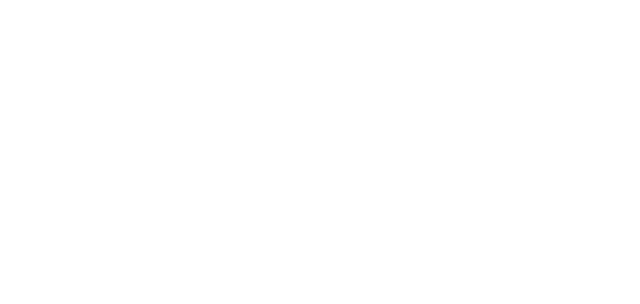
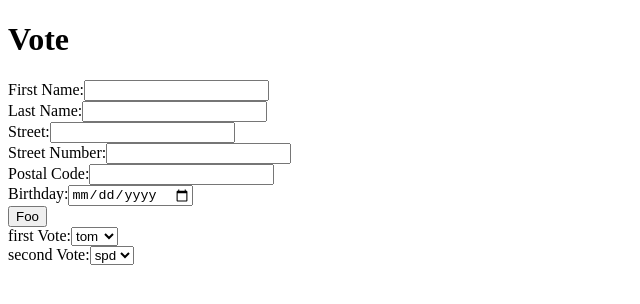
Before and after one commit to muhamedbaqir/Digital-Voting-System, a React (Create React App) app in the folder react-app/: page /vote in a window 1280 px wide. Before the commit this address had no page. Shown: the top 304 px of the page, without its empty margins (0-640 px from the left). Built offline with nearby package versions, Linux system fonts and the light colour scheme.

Commit message:
setup basic form

```diff
--- a/react-app/src/App.js
+++ b/react-app/src/App.js
@@ -2,14 +2,14 @@
 import "./App.css";
 
 import Home from "./components/Home";
-import AuthenticateVoter from "./components/AuthenticateVoter";
+import Vote from "./components/Vote";
 
 function App() {
   return (
     <Router>
       <Routes>
         <Route path="/" element={<Home />} />
-        <Route path="/AuthenticateVoter" element={<AuthenticateVoter />} />
+        <Route path="/vote" element={<Vote />} />
       </Routes>
     </Router>
   );
--- a/react-app/src/components/AuthenticateVoter.js
+++ /dev/null
@@ -1,7 +0,0 @@
-export default function AuthenticateVoter() {
-  return (
-    <>
-      <h1>Authenticate Voter</h1>
-    </>
-  );
-}
--- a/react-app/src/components/Home.js
+++ b/react-app/src/components/Home.js
@@ -15,7 +15,7 @@
   const CHART_COLOR = "#82ca9d";
 
   // need to query backend instead
-  const [electionIsRunning, setElectionIsRunning] = useState(false);
+  const [electionIsRunning, setElectionIsRunning] = useState(true);
 
   const electionResults = [
     {
@@ -44,7 +44,7 @@
         <div>
           <h1>the election is still running</h1>
           <li>
-            <Link to="/AuthenticateVoter">go vote</Link>
+            <Link to="/vote">go vote</Link>
           </li>
         </div>
       ) : (
--- /dev/null
+++ b/react-app/src/components/Vote.js
@@ -0,0 +1,72 @@
+import { useState } from "react";
+
+export default function Vote() {
+  // maybe break apart into two pages and transition using session storage
+  const [formData, setFormData] = useState({
+    firstName: "",
+    lastName: "",
+    street: "",
+    streetNumber: "",
+    city: "",
+    postalCode: "",
+    birthDate: null,
+  });
+
+  const candidates = ["tom", "alex", "bob"];
+  const parties = ["spd", "csu", "afd"];
+
+  const handleSubmit = () => {};
+
+  return (
+    <>
+      <h1>Vote</h1>
+      <form>
+        <div id="personalInfo">
+          <label for="firstName">First Name:</label>
+          <input type="text" id="firstName" />
+          <br />
+          <label for="lastName">Last Name:</label>
+          <input type="text" id="lastName" />
+          <br />
+
+          <label for="street"> Street:</label>
+          <input type="text" id="street" />
+          <br />
+
+          <label for="streetNumber">Street Number:</label>
+          <input type="number" id="streetNumber" />
+          <br />
+
+          <label for="postalCode">Postal Code:</label>
+          <input type="number" id="postalCode" />
+          <br />
+
+          <label for="birthday">Birthday:</label>
+          <input type="Date" id="birthday" />
+
+          <br />
+          <button type="submit" onSubmit={handleSubmit()}>
+            Foo
+          </button>
+        </div>
+        <div id="votes">
+          <label for="firstVote">first Vote:</label>
+          <select>
+            {candidates.map((candidate) => (
+              <option value={candidate}>{candidate} </option>
+            ))}
+          </select>
+          <br />
+
+          <label for="secondVote">second Vote:</label>
+          <select>
+            {parties.map((party) => (
+              <option value={party}>{party} </option>
+            ))}
+          </select>
+          <br />
+        </div>
+      </form>
+    </>
+  );
+}
```
